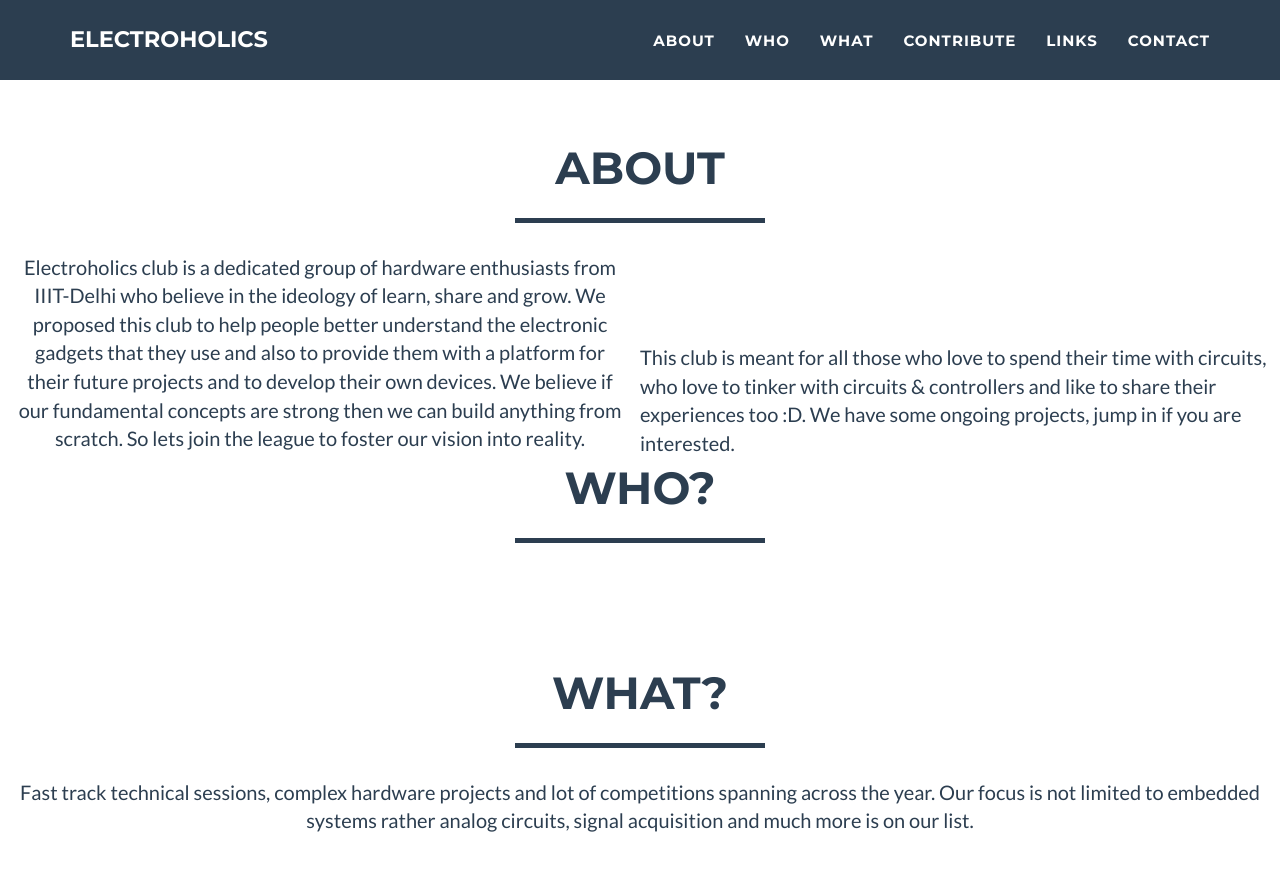
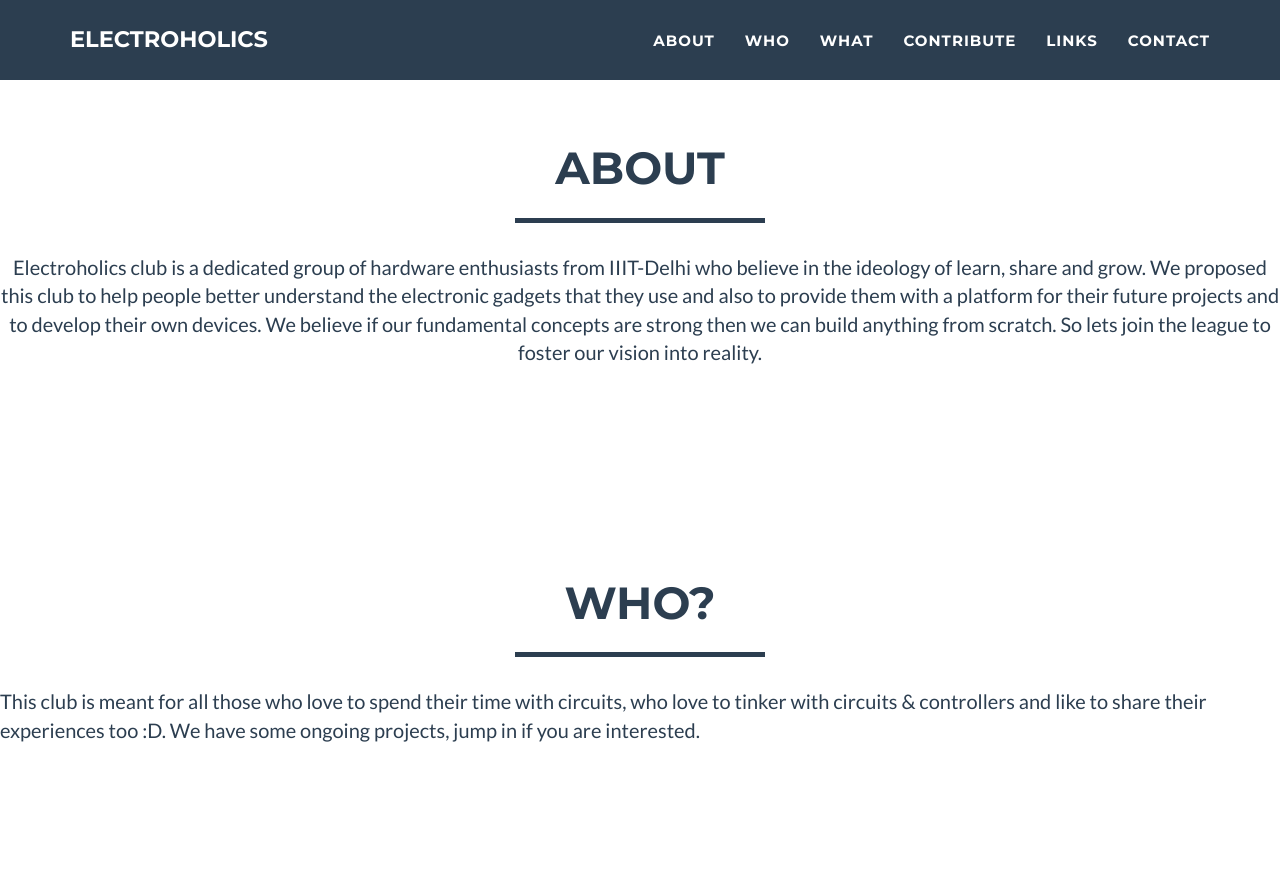
Before and after one commit to Electroholics/previous-website, a Jekyll site: the page built from index.html, in a window 1280 px wide and 900 px high, scrolled down 732 px. Shown: the top 871 px of the window. Built offline with Jekyll 4.4.1, drawn with Linux system fonts in a browser that asks for light colours.

Commit message:
changing styling of text 3

```diff
--- a/_includes/portfolio_grid.html
+++ b/_includes/portfolio_grid.html
@@ -2,13 +2,12 @@
     <!-- Portfolio Grid Section -->
 
                 <section id="portfolio">
-                <div class="row"></div>
                 <div class="col-lg-12 text-center">
                 <h2>About</h2>
                 <hr class="star-primary">
                 </div>
-                <div class="col-md-6 text-center">
-                 <p align="center">Electroholics club is a dedicated group of hardware enthusiasts from IIIT-Delhi who believe in the ideology of learn, share and grow. We proposed this club to help people better understand the electronic gadgets that they use and also to provide them with a platform for their future projects and to develop their own devices. We believe if our fundamental concepts are strong then we can build anything from scratch. So lets join the league to foster our vision into reality.</p>
+                <div align="center">
+                 <p>Electroholics club is a dedicated group of hardware enthusiasts from IIIT-Delhi who believe in the ideology of learn, share and grow. We proposed this club to help people better understand the electronic gadgets that they use and also to provide them with a platform for their future projects and to develop their own devices. We believe if our fundamental concepts are strong then we can build anything from scratch. So lets join the league to foster our vision into reality.</p>
                  </div>
     		     </section>
 
```
